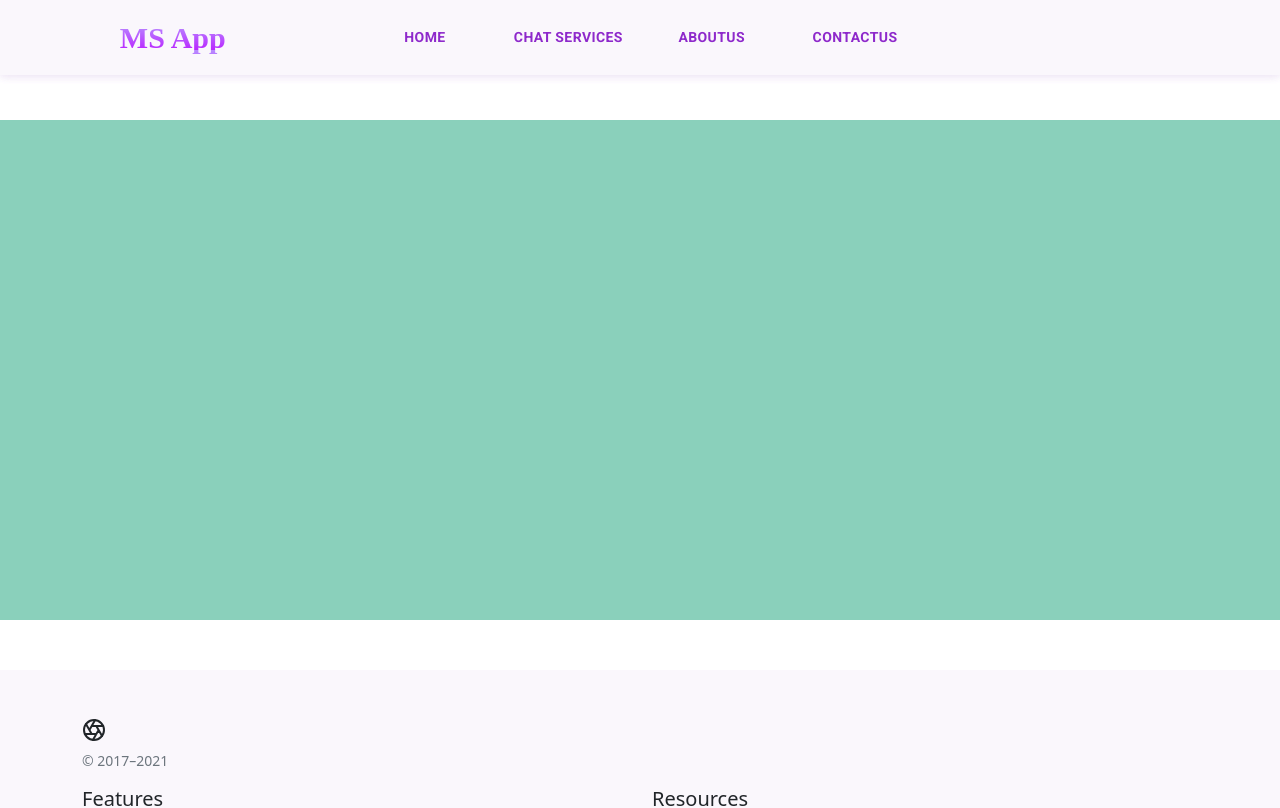
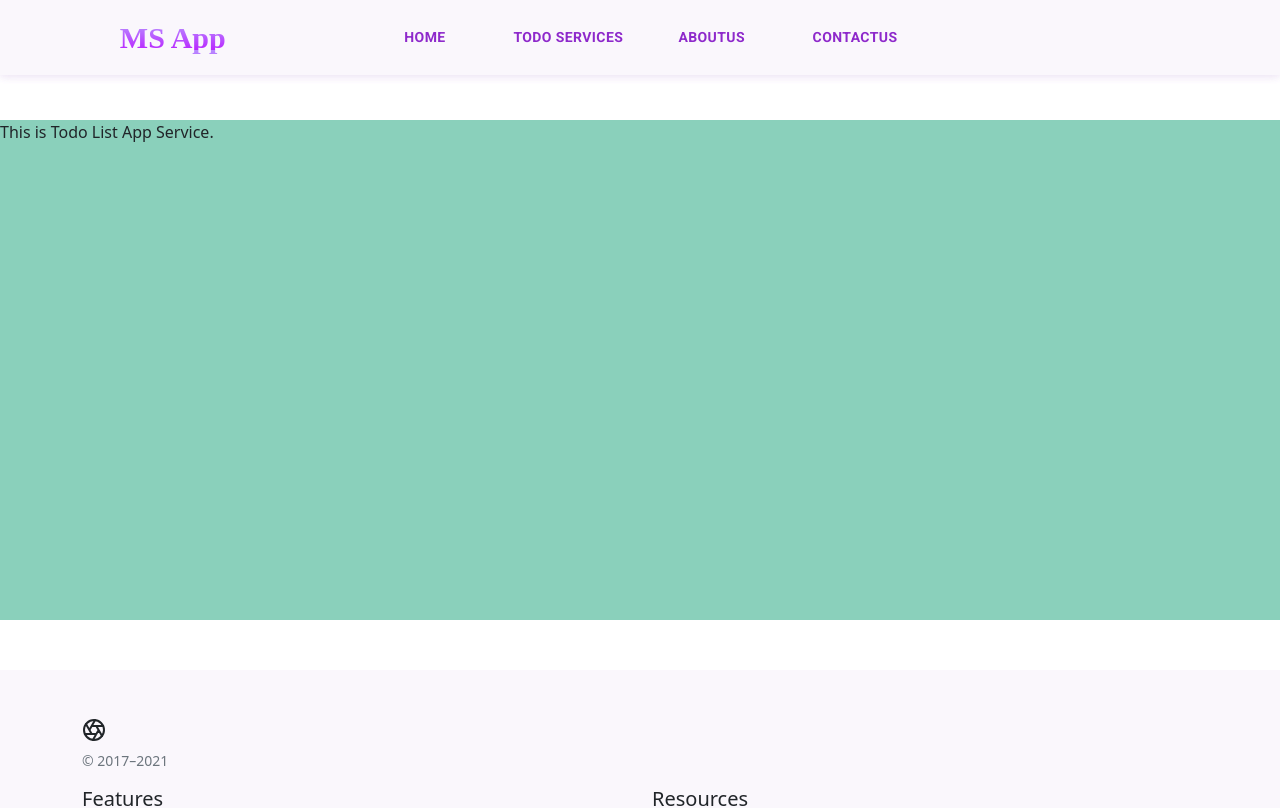
Before and after one commit to mshsun20/msapprepo, a React (Create React App) app: page /todo in a window 1280 px wide. Shown: the top 808 px of the page. Built offline with nearby package versions, Linux system fonts and the light colour scheme; some icons are missing; a web font is replaced by a local one.

Commit message:
3rd commit 24july2021

```diff
--- a/src/Router.js
+++ b/src/Router.js
@@ -3,6 +3,7 @@ import { Route, Switch } from 'react-router-dom'
 import Navbar from './components/Navbar'
 import Footer from './components/Footer'
 import Home from './components/Home'
+import Todo from './components/services/Todo'
 import About from './components/About'
 import Contact from './components/Contact'
 
@@ -17,6 +18,7 @@ const Router = () => {
         <Switch>
             <div className="apbdy">
                 <Route exact path='/' component={Home} />
+                <Route path='/todo' component={Todo} />
                 <Route path='/about' component={About} />
                 <Route path='/contact' component={Contact} />
             </div>
--- a/src/components/Navbar.js
+++ b/src/components/Navbar.js
@@ -20,7 +20,7 @@ const Navbar = () => {
                 <div className="nvmnugrp">
                     <div className="navmnu">
                         <NavLink className="nvlnk" to='/'><Button className="nvbtn">Home</Button></NavLink>
-                        <NavLink className="nvlnk" to='#'><Button className="nvbtn">Chat Services</Button></NavLink>
+                        <NavLink className="nvlnk" to='/todo'><Button className="nvbtn">Todo Services</Button></NavLink>
                         <NavLink className="nvlnk" to='/about'><Button className="nvbtn">AboutUS</Button></NavLink>
                         <NavLink className="nvlnk" to='/contact'><Button className="nvbtn">ContactUS</Button></NavLink>
                     </div>
@@ -36,7 +36,7 @@ const Navbar = () => {
             <div className={ menuState ? "mobile-navgrp" : "nonavmnu" }>
                 <div className="mb-navmnu">
                     <NavLink className="nvlnk" to='/' onClick={() => setmenuState(!menuState)}><Button className="nvbtn">Home</Button></NavLink>
-                    <NavLink className="nvlnk" to='#' onClick={() => setmenuState(!menuState)}><Button className="nvbtn">Chat Services</Button></NavLink>
+                    <NavLink className="nvlnk" to='/todo' onClick={() => setmenuState(!menuState)}><Button className="nvbtn">Todo Services</Button></NavLink>
                     <NavLink className="nvlnk" to='/about' onClick={() => setmenuState(!menuState)}><Button className="nvbtn">AboutUS</Button></NavLink>
                     <NavLink className="nvlnk" to='/contact' onClick={() => setmenuState(!menuState)}><Button className="nvbtn">ContactUS</Button></NavLink>
                 </div>
--- /dev/null
+++ b/src/components/services/Todo.js
@@ -0,0 +1,11 @@
+import React from 'react'
+
+const Todo = () => {
+    return (
+        <>
+        <div>This is Todo List App Service.</div>
+        </>
+    )
+}
+
+export default Todo
```
